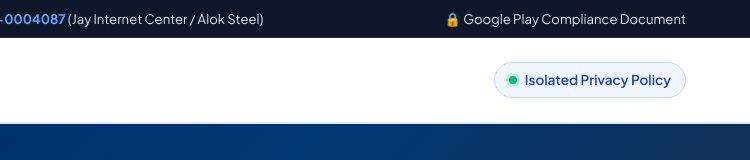
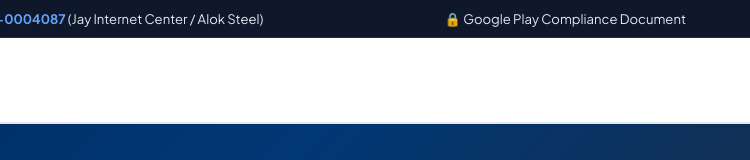
Before and after one commit to vijaybharti03/payrollhub, a plain HTML site: page alok-steel-privacy.html in a window 1280 px wide. Shown: the top 160 px of the page, 530-1280 px from the left. Drawn offline with Linux system fonts and the light colour scheme.

Commit message:
Remove Isolated Privacy Policy badge from header

```diff
--- a/alok-steel-privacy.html
+++ b/alok-steel-privacy.html
@@ -181,7 +181,7 @@
         </div>
     </div>
 
-    <!-- Isolated Header Navigation (No Cross-Page Nav Links) -->
+    <!-- Header Navigation (No Cross-Page Nav Links) -->
     <header class="navbar isolated-navbar">
         <div class="container nav-container">
             <div class="isolated-brand">
@@ -190,11 +190,6 @@
                     <span class="brand-name">Alok Steel <span>Payroll</span></span>
                     <span class="brand-tagline">Mechanical Maintenance Work | Jay Internet Center</span>
                 </div>
-            </div>
-
-            <div class="isolated-badge-box">
-                <span class="status-dot"></span>
-                <span>Isolated Privacy Policy</span>
             </div>
         </div>
     </header>
```
Also changed, not shown: privacy-alok-steel.html (+1 -6 lines).
